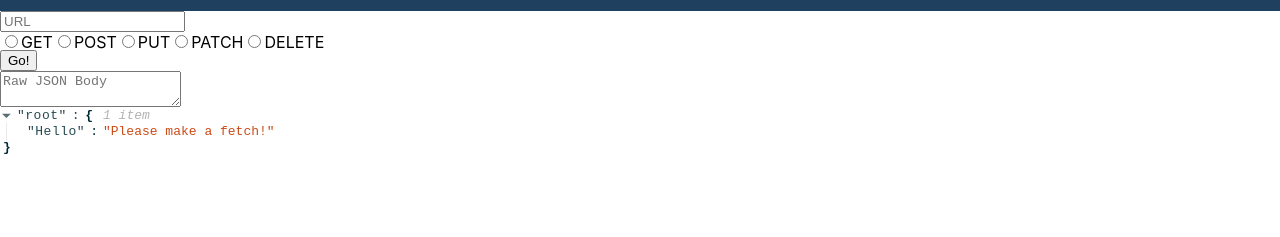
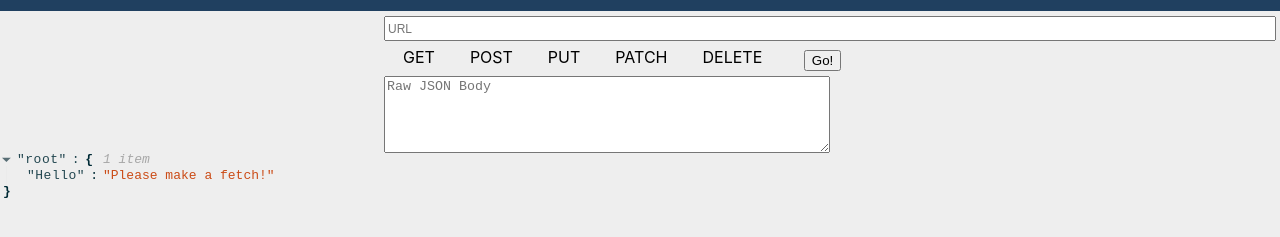
Before and after one commit to rosalie337/restless, a React app: page / in a window 1280 px wide. Shown: the part 53-290 px from the top of the page. Built offline with nearby package versions, Linux system fonts and the light colour scheme.

Commit message:
finished form styling

```diff
--- /dev/null
+++ b/src/components/restless/Form.css
@@ -0,0 +1,55 @@
+.Form{
+  margin-left: 30vw;
+  margin-right: .3vw;
+  display: flex;
+  flex-direction: column;
+  justify-content: center;
+  align-items: center;
+
+  section{
+    display: flex;
+    width: 100%;
+    justify-content: flex-start;
+    align-items: center;
+    flex-direction: row;
+
+    input[type="radio"]{
+      visibility: hidden;
+      height: 0;
+      width: 0;
+      margin-left: 0;
+    }
+
+    label{
+      padding: 4px 16px;
+      cursor: pointer;
+    }
+
+    input[type="radio"]:checked+label{
+      background-color: #204060;
+      color: white;
+    }
+  }
+
+  input{
+    margin-bottom: 8px;
+  }
+
+  button{
+    margin-left: 2vw;
+  }
+
+  textarea{
+    margin-top: 5px;
+    width: 50%;
+    height: 6vw;
+    align-self: flex-start;
+  }
+}
+
+.url{
+  width: 100%;
+  height: 25px;
+  font-size: 12px;
+  margin-top: 5px;
+}
--- a/src/components/restless/Form.js
+++ b/src/components/restless/Form.js
@@ -1,33 +1,29 @@
 import React from 'react';
 import PropTypes from 'prop-types';
+import styles from './Form.css';
 
 const Form = ({ url, method, body, onSubmit, onChange }) => {
   return (
     <section>
-      <form onSubmit={onSubmit}>
-        <input type="text" name="url" placeholder="URL" value={url} onChange={onChange} />
+      <form onSubmit={onSubmit} className={styles.Form}>
+        <input type="text" className={styles.url} name="url" placeholder="URL" value={url} onChange={onChange} />
         <section>
           <div>
-            <label>
-              <input type="radio" name="method" value="GET" checked={method === 'GET'} onChange={onChange} />
-              GET
-            </label>
-            <label>
-              <input type="radio" name="method" value="POST" checked={method === 'POST'} onChange={onChange} />
-              POST
-            </label>
-            <label>
-              <input type="radio" name="method" value="PUT" checked={method === 'PUT'} onChange={onChange}/ >
-              PUT
-            </label>
-            <label>
-              <input type="radio" name="method" value="PATCH" checked={method === 'PATCH'} onChange={onChange} />
-              PATCH
-            </label>
-            <label>
-              <input type="radio" name="method" value="DELETE" checked={method === 'DELETE'} onChange={onChange} />
-              DELETE
-            </label>
+
+            <input type="radio" id="get" name="method" value="GET" checked={method === 'GET'} onChange={onChange} />
+            <label htmlFor="get">GET</label>
+
+            <input type="radio" id="post" name="method" value="POST" checked={method === 'POST'} onChange={onChange} />
+            <label htmlFor="post">POST</label>
+
+            <input type="radio" id="put" name="method" value="PUT" checked={method === 'PUT'} onChange={onChange}/ >
+            <label htmlFor="put">PUT</label>
+
+            <input type="radio" id="patch" name="method" value="PATCH" checked={method === 'PATCH'} onChange={onChange} />
+            <label htmlFor="patch">PATCH</label>
+
+            <input type="radio" id="delete" name="method" value="DELETE" checked={method === 'DELETE'} onChange={onChange} />
+            <label htmlFor="delete">DELETE</label>
           </div>
           <button>Go!</button>
         </section>
--- a/src/index.css
+++ b/src/index.css
@@ -30,6 +30,7 @@ footer, header, hgroup, menu, nav, section {
 }
 body {
 	line-height: 1;
+	background: #eee;
 }
 ol, ul {
 	list-style: none;
```
